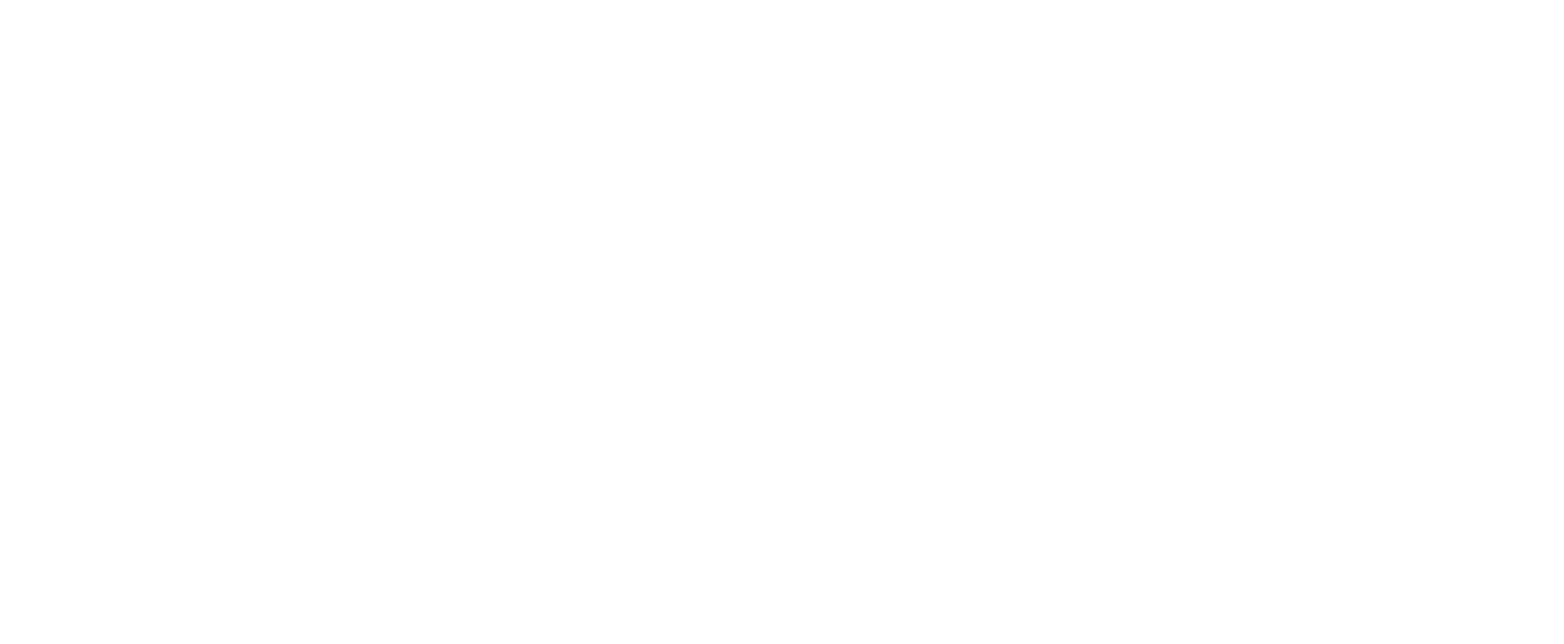
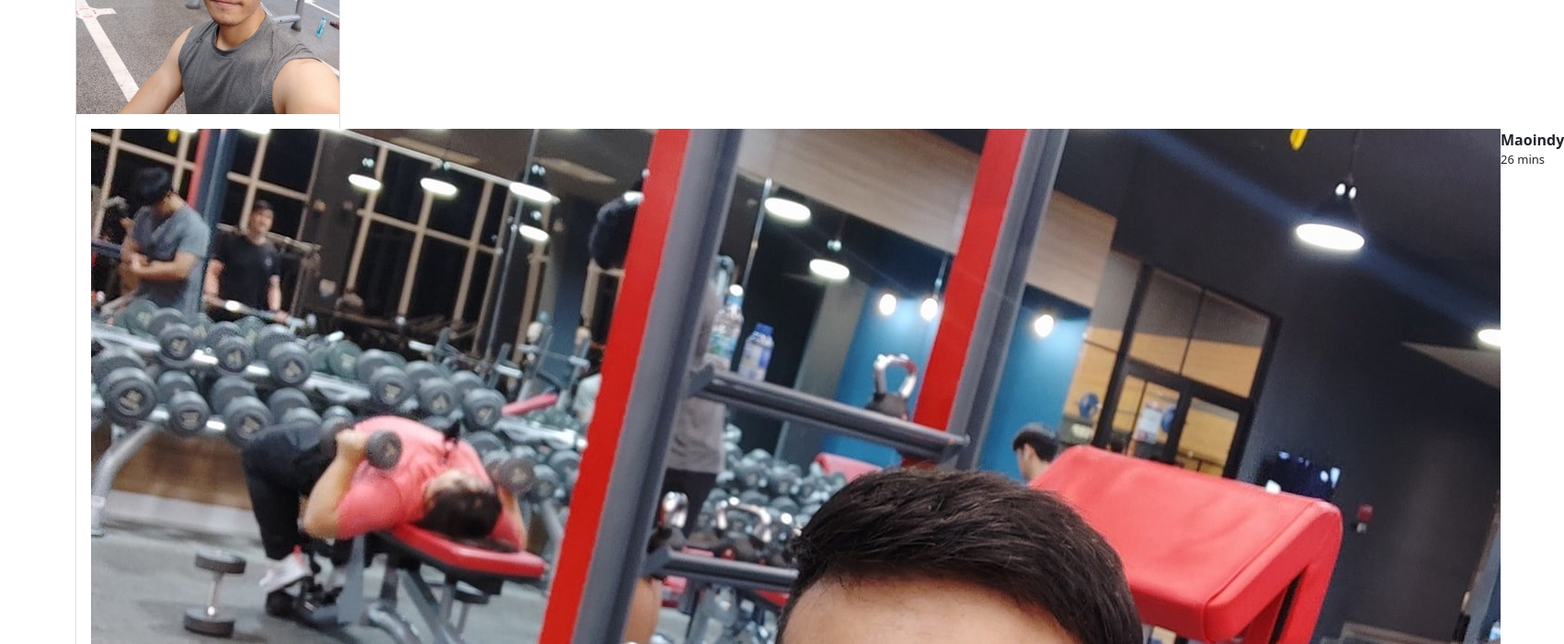
Before and after one commit to summao/SumaWeb, an Angular app: page / in a window 1280 px wide. Shown: the part 220-920 px from the top of the page at 92% size, 1701 px wide, since content can reach past the window. Before the commit the page ends 800 px from the top, so only its background shows below. Built offline with nearby package versions, Linux system fonts and the light colour scheme.

Commit message:
create feed css

```diff
--- a/src/app/feed/feed.component.css
+++ b/src/app/feed/feed.component.css
@@ -0,0 +1,15 @@
+.media {
+    display: flex;
+}
+
+.time {
+    font-size: 0.8125rem;
+}
+
+.name {
+    font-weight: 600;
+}
+
+.profile {
+
+}
--- a/src/app/feed/feed.component.html
+++ b/src/app/feed/feed.component.html
@@ -1 +1,14 @@
-<p>feed works!</p>
+<div class="card" style="width: 18rem;">
+    <img src="assets/mao_profile.jpg" class="card-img-top" alt="...">
+    <div class="card-body">
+        <div class="media">
+            <img src="assets/mao_profile.jpg" class="profile">
+            <div>
+                <div class="name">Maoindy</div>
+                <div class="time">26 mins</div>
+            </div>
+        </div>
+        <p class="card-text">Some quick example text to build on the card title and make up the bulk of the card's
+            content.</p>
+    </div>
+</div>
```
Also changed, not shown: src/assets/mao_profile.jpg (added).
